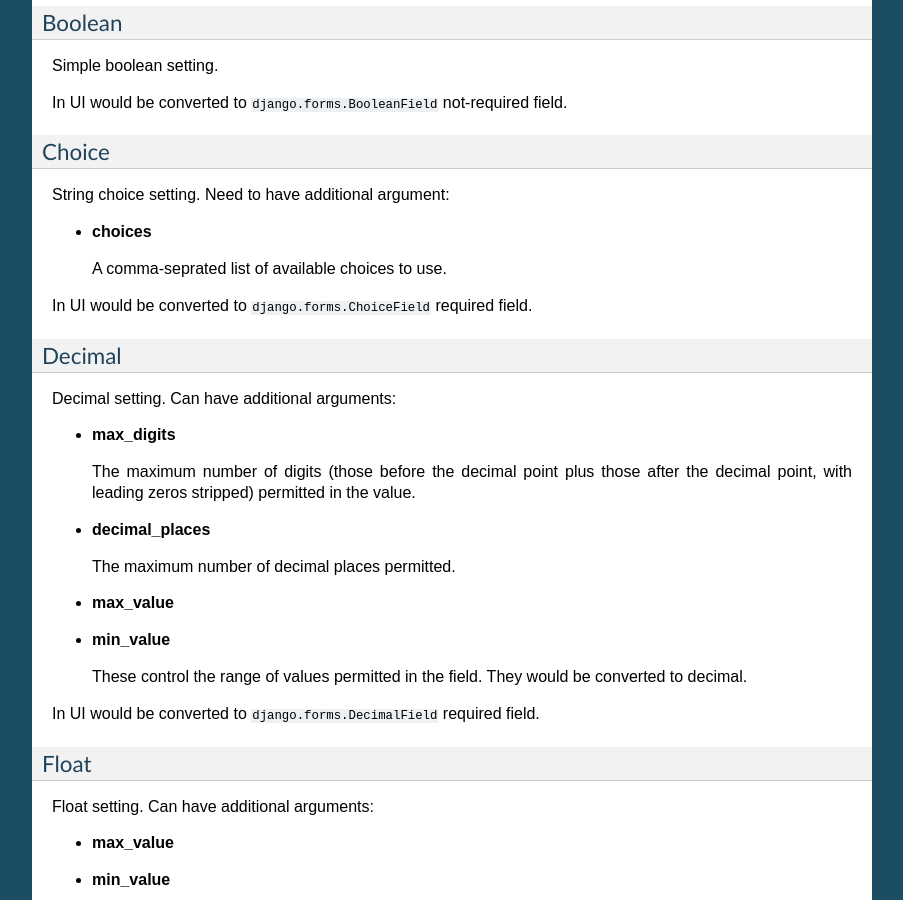
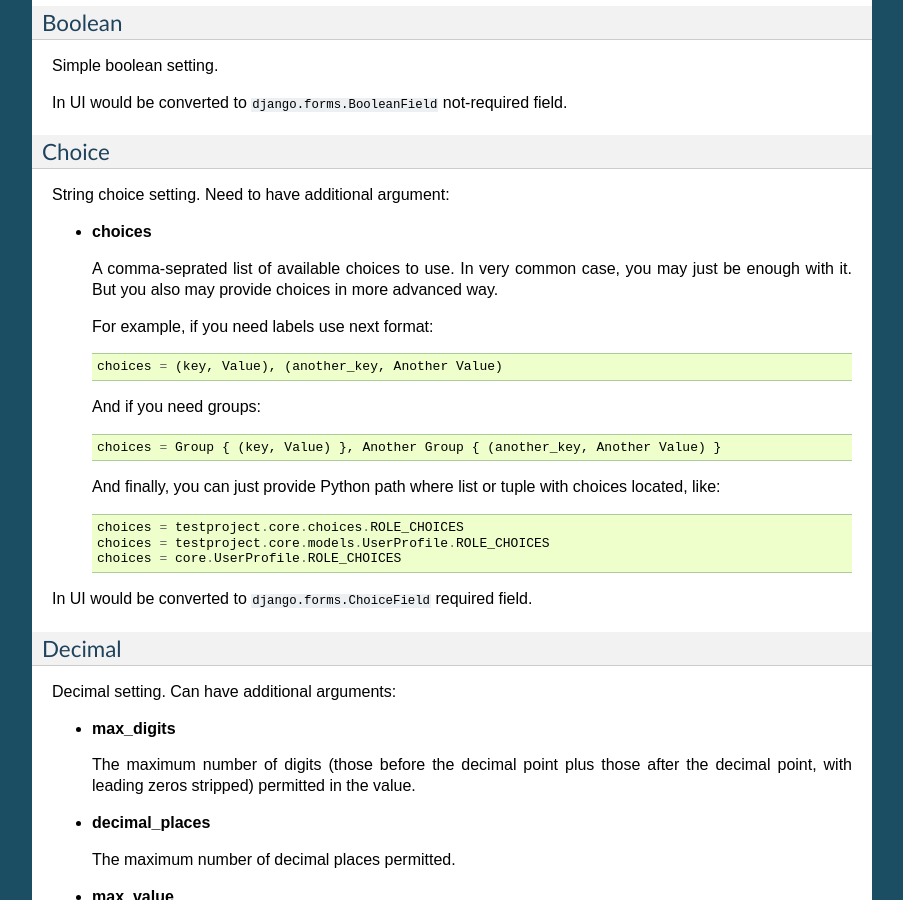
Before and after one commit to playpauseandstop/setman, a Sphinx documentation site: the page built from docs/config.rst, in a window 1280 px wide and 900 px high, scrolled down 1735 px. Shown: the whole window, without its empty margins (198-1101 px from the left). Built offline with Sphinx 7.4.7, drawn with Linux system fonts in a browser that asks for light colours.

Commit message:
Feature #5119: Update documentation for choice setting.

```diff
--- a/docs/config.rst
+++ b/docs/config.rst
@@ -116,7 +116,24 @@ String choice setting. Need to have additional argument:
 
 * **choices**
 
-  A comma-seprated list of available choices to use.
+  A comma-seprated list of available choices to use. In very common case, you
+  may just be enough with it. But you also may provide choices in more advanced
+  way.
+
+  For example, if you need labels use next format::
+
+      choices = (key, Value), (another_key, Another Value)
+
+  And if you need groups::
+
+      choices = Group { (key, Value) }, Another Group { (another_key, Another Value) }
+
+  And finally, you can just provide Python path where list or tuple with
+  choices located, like::
+
+      choices = testproject.core.choices.ROLE_CHOICES
+      choices = testproject.core.models.UserProfile.ROLE_CHOICES
+      choices = core.UserProfile.ROLE_CHOICES
 
 In UI would be converted to ``django.forms.ChoiceField`` required field.
 
```
